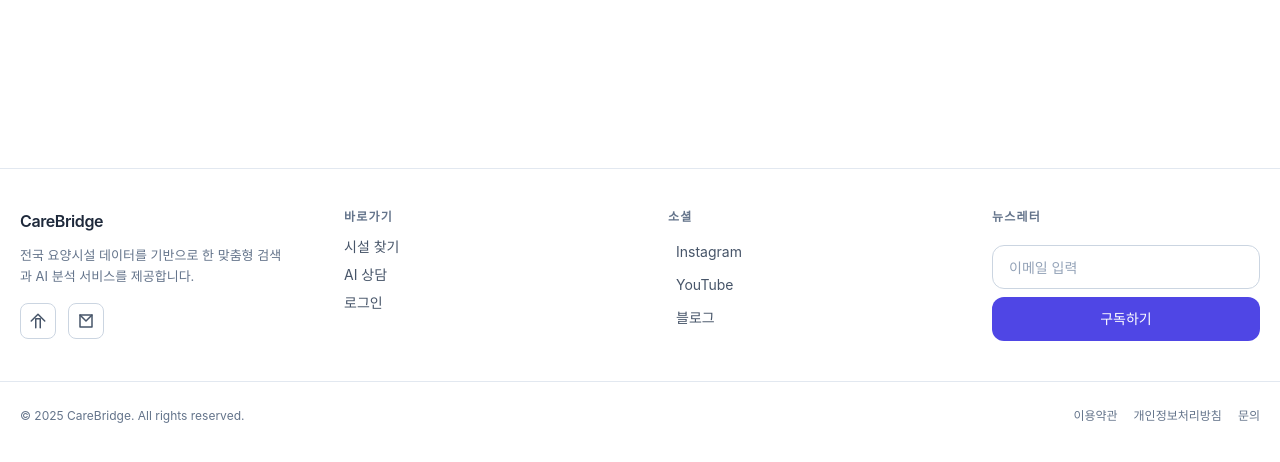
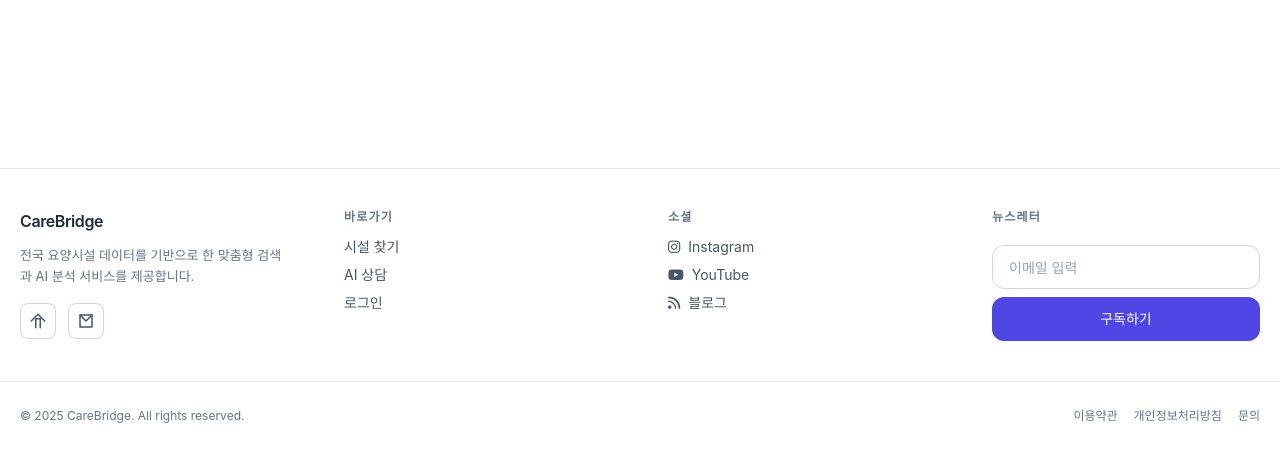
Before and after one commit to no-gari/nursinghome, a Django app: template templates/blog/list.html in a window 1280 px wide. Shown: the part 300-762 px from the top of the page. Run offline with Django 5.2, Linux system fonts and the light colour scheme; the template is opened without the code that fills it, so the values that code supplies are empty; some libraries are stand-ins or nearby versions; some web fonts are replaced.

Commit message:
아이콘 안 나오는 문제 해결

```diff
--- a/templates/blog/list.html
+++ b/templates/blog/list.html
@@ -14,6 +14,7 @@
     <link rel="preconnect" href="https://fonts.googleapis.com">
     <link rel="preconnect" href="https://fonts.gstatic.com" crossorigin>
     <link href="https://fonts.googleapis.com/css2?family=Pretendard:wght@400;500;600;700&display=swap" rel="stylesheet">
+    <link href="https://cdnjs.cloudflare.com/ajax/libs/font-awesome/6.0.0/css/all.min.css" rel="stylesheet"><!-- Font Awesome for footer icons -->
     <style>
         body{font-family:'Pretendard',-apple-system,BlinkMacSystemFont,'Segoe UI','Roboto','Helvetica Neue',Arial,sans-serif;}
         .line-clamp-2{display:-webkit-box;-webkit-line-clamp:2;-webkit-box-orient:vertical;overflow:hidden;}
```
